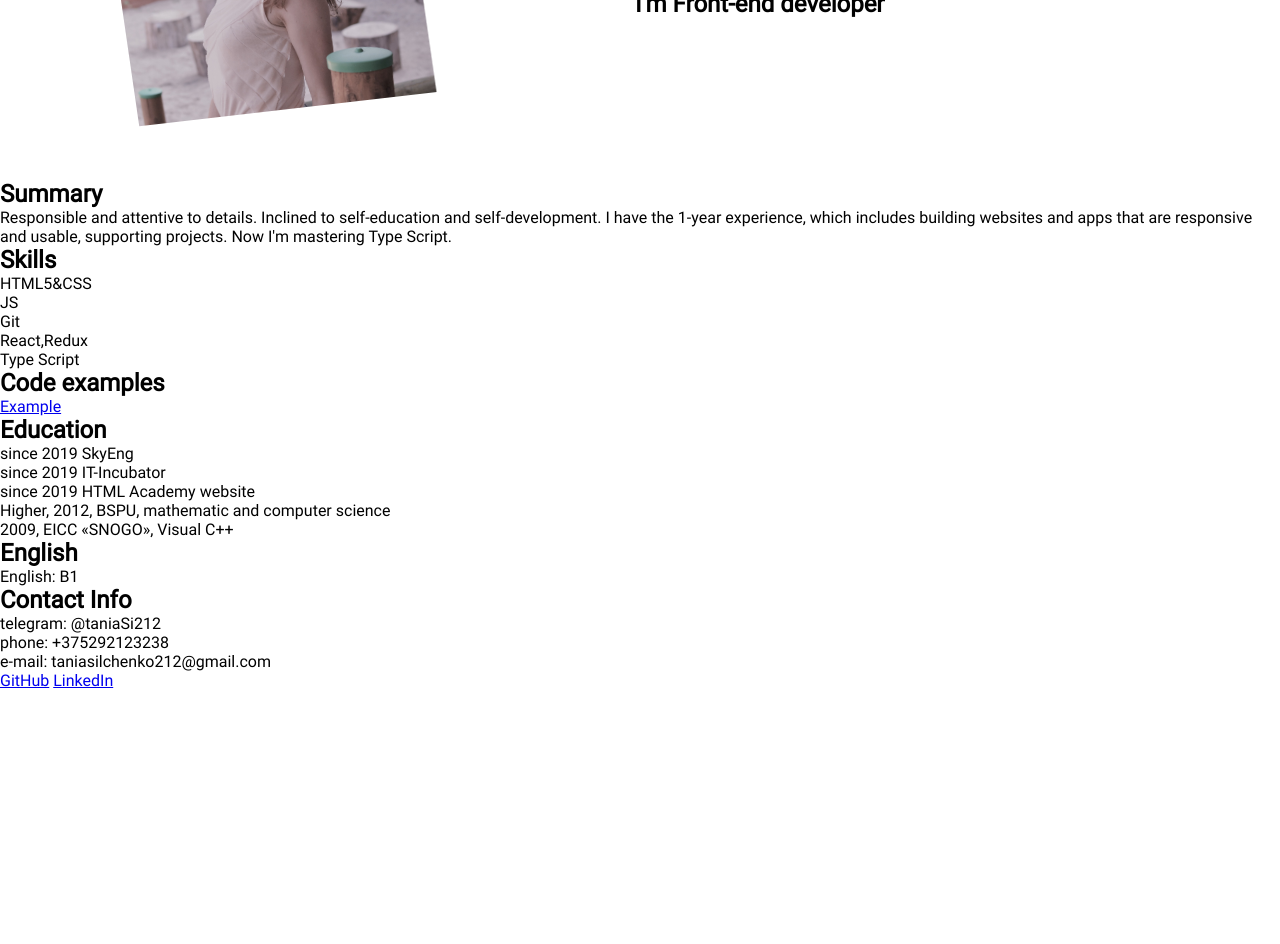
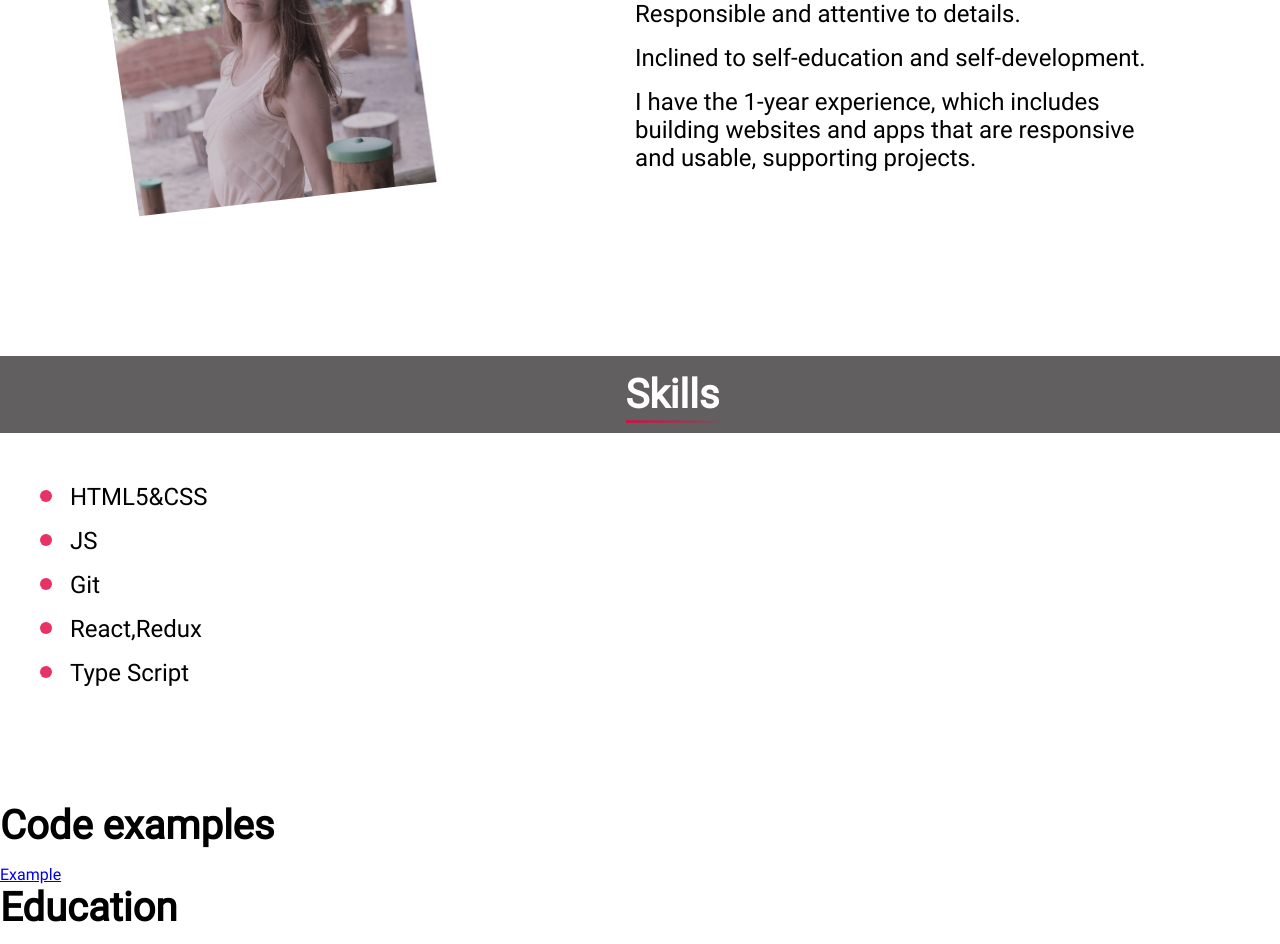
Before and after one commit to TatynaSilchenko/rsschool-cv, a plain HTML site: page index.html in a window 1280 px wide. Shown: the part 386-1330 px from the top of the page. Before the commit the page ends 1076 px from the top, so only its background shows below. Drawn offline with Linux system fonts and the light colour scheme.

Commit message:
feat: main block

```diff
--- a/css/style.scss
+++ b/css/style.scss
@@ -64,24 +64,60 @@ header.header-data {
   }
 }
 
+h1 {
+  font-size: 3.5rem;
+}
+
+h2 {
+  font-size: 2.5rem;
+  margin-bottom: 1rem;
+}
+
+h3 {
+  font-size: 1.5rem;
+}
+
+.title-block{
+  padding: 15px;
+  width: 100%;
+  background-color: $colorBG;
+  color: $colorText;
+  padding-left: 80px;
+  margin-bottom: 50px;
+}
+
+.content-wrapper{
+  padding: 0 80px;
+}
+
+
+.title{
+  position: relative;
+  width: max-content;
+
+  &:before{
+    content: "";
+    position: absolute;
+    width: 100%;
+    height: 3px;
+    background:linear-gradient( 9deg, $secondColor, transparent);
+          bottom: -5px;
+    left: 0;
+  }
+}
+
 .general-info {
   display: flex;
   justify-content: space-around;
   align-items: center;
-  margin-bottom: 64px;
+  margin: 150px 0;
 
   .general-info__text {
 
-    h1 {
-      font-size: 3.5rem;
-    }
-
-    h2 {
-      font-size: 2.5rem;
+    p{
+      max-width: 40vw;
       margin-bottom: 1rem;
-    }
-
-    h3 {
+      font-family: 'Roboto-Regular';
       font-size: 1.5rem;
     }
   }
@@ -107,3 +143,37 @@ header.header-data {
 
 
 }
+
+.skills{
+  margin-bottom: 115px;
+}
+
+
+.skill-list{
+  list-style: none;
+  display: block;
+  margin-left: -10px;
+
+  li{
+    display: block;
+    position: relative;
+    font-size: 1.5rem;
+
+
+    &:before{
+      content: "";
+      position: absolute;
+      top: 1.2em;
+      left: -30px;
+      margin-top: -.9em;
+      background: $secondColor;
+      height: 12px;
+      width: 12px;
+      border-radius: 50%;
+    }
+  }
+
+  li:not(:last-child){
+    margin-bottom: 16px;
+  }
+}
--- a/index.html
+++ b/index.html
@@ -21,31 +21,28 @@
 </header>
 
 <main>
-    <div class="wrapper-content content-container">
-        <section class="general-info">
+    <div class="wrapper-content">
+        <section class="general-info  content-container">
             <div class="photo">
                 <img class="photo-img" src="./assets/img/photo.jpg" alt="photo">
             </div>
             <div class="general-info__text">
                 <h1>Helloy!</h1>
                 <h2>My name is Tatyana Silchenko</h2>
-                <h3>I'm Front-end developer</h3>
-            </div>
-        </section>
-        <section class="experience">
-            <div class="experience-wrapper">
-                <h2>Summary</h2>
-                <p class="experience-data">
-                    Responsible and attentive to details. Inclined to self-education and self-development.
-                    I have the 1-year experience, which includes building websites
-                    and apps that are responsive and usable, supporting projects.
-                    Now I'm mastering Type Script.</p>
+                <p> Responsible and attentive to details.
+                </p>
+                <p>Inclined to self-education and self-development.</p>
+                <p> I have the 1-year experience, which includes building websites
+                    and apps that are responsive and usable, supporting projects.</p>
             </div>
         </section>
         <section class="skills">
             <div class="skills-wrapper">
-                <h2>Skills</h2>
-                <ul>
+                <div class="title-block">
+                    <h2 class="title content-container">Skills</h2>
+                </div>
+
+                <ul class="content-wrapper skill-list content-container">
                     <li class="skills-item">HTML5&CSS</li>
                     <li class="skills-item">JS</li>
                     <li class="skills-item">Git</li>
```
Also changed, not shown: css/style.css.
